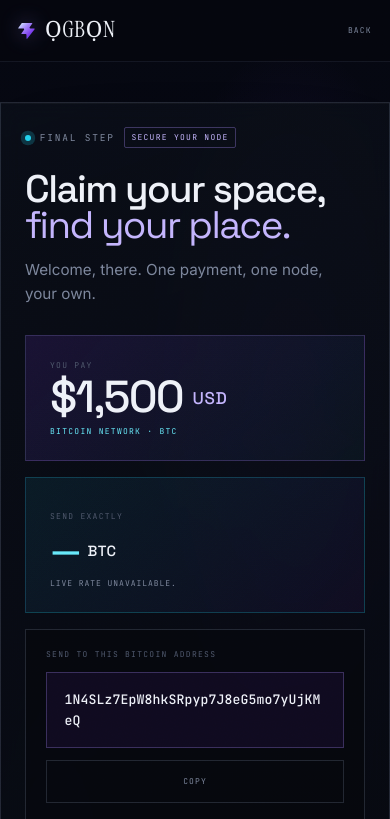
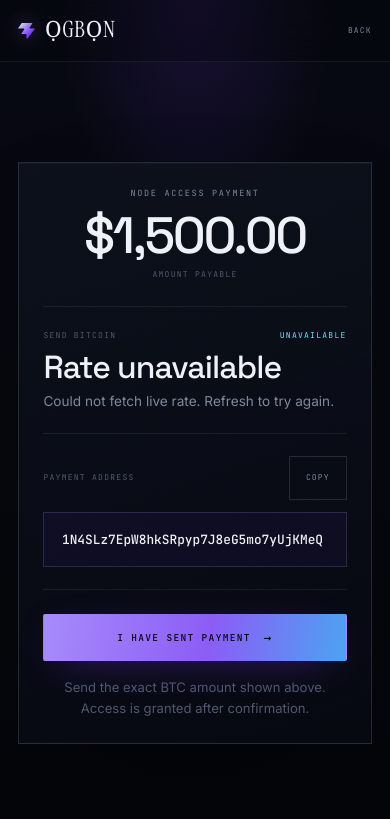
Before and after one commit to utmelab/ogbon-ai, a website built with Vite: page purchase.html in a window 390 px wide. Both pictures are taken after a click on the button "COPY". Shown: the top 819 px of the page. Built offline with nearby package versions, Linux system fonts and the light colour scheme; no server answers.

Commit message:
first commits

```diff
--- a/src/purchase.ts
+++ b/src/purchase.ts
@@ -3,24 +3,23 @@ import './style.css'
 const app = document.querySelector<HTMLDivElement>('#app')
 if (!app) throw new Error('Missing #app')
 
-const email = sessionStorage.getItem('ogbon_request_email') || 'your email'
-const name = sessionStorage.getItem('ogbon_request_name') || 'there'
+const email = sessionStorage.getItem('ogbon_request_email') || ''
+const USD_AMOUNT = 1500
+const WALLET = '1N4SLz7EpW8hkSRpyp7J8eG5mo7yUjKMeQ'
 
 app.innerHTML = `
-<div class="access">
-  <div class="access__bg" aria-hidden="true"></div>
-  <header class="access__top">
+<div class="pay">
+  <div class="pay__bg" aria-hidden="true"></div>
+  <header class="pay__top">
     <a class="brand" href="/" aria-label="ỌGBỌN — home">
       <svg class="brand__bolt" aria-hidden="true"><use href="#bolt"></use></svg>
       <span class="brand__word">ỌGBỌN</span>
-      <span class="brand__slash" aria-hidden="true">/</span>
-      <span class="brand__desc">Welcome</span>
     </a>
     <a class="access__back" href="/request.html">Back</a>
   </header>
 
-  <main class="access__main access__main--single">
-    <section class="access__card purchase" aria-labelledby="purchase-title">
+  <main class="pay__main">
+    <section class="pay__card" aria-labelledby="pay-title">
       <div class="purchase__overlay" data-overlay aria-hidden="true">
         <div class="purchase__overlay-card" data-overlay-card>
           <div class="purchase__spinner" data-spinner aria-hidden="true"></div>
@@ -31,66 +30,46 @@ app.innerHTML = `
         </div>
       </div>
 
-      <p class="kicker">
-        <span class="kicker__dot" aria-hidden="true"></span>
-        Final step
-        <span class="kicker__tag">Secure your node</span>
-      </p>
-      <h1 class="access__title" id="purchase-title">Claim your space, <em>find your place.</em></h1>
-      <p class="access__sub">Welcome, ${escapeHtml(name)}. One payment, one node, your own.</p>
-
-      <div class="purchase__price">
-        <span class="purchase__price-k">You pay</span>
-        <strong class="purchase__price-v">$1,500 <small>USD</small></strong>
-        <span class="purchase__price-net">Bitcoin network · BTC</span>
+      <div class="pay__head">
+        <p class="pay__eyebrow">Node Access Payment</p>
+        <h1 class="pay__amount" id="pay-title">$${USD_AMOUNT.toLocaleString()}.00</h1>
+        <p class="pay__amount-sub">Amount payable</p>
       </div>
 
-      <div class="purchase__send">
-        <span class="purchase__k">Send exactly</span>
-        <strong class="purchase__send-v" data-btc-amount>… <small>BTC</small></strong>
-        <p class="purchase__send-note" data-usd-note>Calculating the live BTC amount…</p>
+      <div class="pay__block">
+        <div class="pay__block-head">
+          <span>Send Bitcoin</span>
+          <span class="pay__live" data-rate>Live rate</span>
+        </div>
+        <div class="pay__btc" data-btc-amount>0.00000000 BTC</div>
+        <p class="pay__btc-note" data-hint>Calculating the exact BTC amount from the live rate.</p>
       </div>
 
-      <div class="purchase__box">
-        <div class="purchase__row purchase__row--stack">
-          <span class="purchase__k">Send to this Bitcoin address</span>
-          <div class="purchase__wallet">
-            <code data-wallet>1N4SLz7EpW8hkSRpyp7J8eG5mo7yUjKMeQ</code>
-            <button class="purchase__copy" type="button" data-copy>Copy</button>
-          </div>
+      <div class="pay__block">
+        <div class="pay__block-head">
+          <span>Payment address</span>
+          <button class="purchase__copy" type="button" data-copy>Copy</button>
         </div>
-        <div class="purchase__row">
-          <span class="purchase__k">Plan</span>
-          <strong class="purchase__v">Private Node Access</strong>
-        </div>
-        <div class="purchase__row">
-          <span class="purchase__k">Email</span>
-          <strong class="purchase__v">${escapeHtml(email)}</strong>
-        </div>
+        <code class="pay__address" data-wallet>${WALLET}</code>
       </div>
 
-      <button class="btn btn--primary access__submit" type="button" data-pay>
-        <span>I have made payment</span>
+      <button class="btn btn--primary pay__submit" type="button" data-pay>
+        <span>I have sent payment</span>
         <span class="btn__arrow" aria-hidden="true">→</span>
       </button>
 
-      <p class="purchase__hint" data-hint>Send the exact BTC amount above to the wallet address.</p>
+      <p class="pay__fine">Send the exact BTC amount shown above. Access is granted after confirmation.${email ? ` Receipt: ${escapeHtml(email)}` : ''}</p>
     </section>
   </main>
 </div>
 `
 
 function escapeHtml(value: string) {
-  return value
-    .replace(/&/g, '&amp;')
-    .replace(/</g, '&lt;')
-    .replace(/>/g, '&gt;')
-    .replace(/"/g, '&quot;')
+  return value.replace(/&/g, '&amp;').replace(/</g, '&lt;').replace(/>/g, '&gt;').replace(/"/g, '&quot;')
 }
 
 const pay = document.querySelector<HTMLButtonElement>('[data-pay]')
 const overlay = document.querySelector<HTMLElement>('[data-overlay]')
-const overlayCard = document.querySelector<HTMLElement>('[data-overlay-card]')
 const spinner = document.querySelector<HTMLElement>('[data-spinner]')
 const overlayK = document.querySelector<HTMLElement>('[data-overlay-k]')
 const overlayTitle = document.querySelector<HTMLElement>('[data-overlay-title]')
@@ -99,10 +78,20 @@ const overlayClose = document.querySelector<HTMLButtonElement>('[data-overlay-cl
 const copy = document.querySelector<HTMLButtonElement>('[data-copy]')
 const wallet = document.querySelector<HTMLElement>('[data-wallet]')
 const btcAmount = document.querySelector<HTMLElement>('[data-btc-amount]')
-const usdNote = document.querySelector<HTMLElement>('[data-usd-note]')
 const hint = document.querySelector<HTMLElement>('[data-hint]')
+const rate = document.querySelector<HTMLElement>('[data-rate]')
 
-const USD_AMOUNT = 1500
+copy?.addEventListener('click', async () => {
+  const text = wallet?.textContent?.trim() || ''
+  try {
+    await navigator.clipboard.writeText(text)
+    if (copy) copy.textContent = 'Copied'
+    setTimeout(() => { if (copy) copy.textContent = 'Copy' }, 1400)
+  } catch {
+    if (copy) copy.textContent = 'Copy failed'
+    setTimeout(() => { if (copy) copy.textContent = 'Copy' }, 1400)
+  }
+})
 
 async function getBtcUsd() {
   const endpoints: Array<() => Promise<number>> = [
@@ -132,42 +121,25 @@ async function getBtcUsd() {
 async function loadBtcAmount() {
   try {
     const usd = await getBtcUsd()
-    const btc = USD_AMOUNT / usd
-    const btcText = btc.toFixed(8)
-    if (btcAmount) btcAmount.innerHTML = `${btcText} <small>BTC</small>`
-    if (usdNote) usdNote.textContent = `1 BTC = $${usd.toLocaleString()} USD · Live rate`
-    if (hint) hint.textContent = `Send exactly ${btcText} BTC to pay $${USD_AMOUNT.toLocaleString()}.`
+    const btc = (USD_AMOUNT / usd).toFixed(8)
+    if (btcAmount) btcAmount.textContent = `${btc} BTC`
+    if (rate) rate.textContent = `1 BTC = $${usd.toLocaleString()}`
+    if (hint) hint.textContent = `Send exactly ${btc} BTC. Rate updates on refresh.`
   } catch {
-    if (btcAmount) btcAmount.innerHTML = `— <small>BTC</small>`
-    if (usdNote) usdNote.textContent = 'Live rate unavailable.'
-    if (hint) hint.textContent = 'Refresh to get the exact BTC amount for $1,500.'
+    if (btcAmount) btcAmount.textContent = 'Rate unavailable'
+    if (rate) rate.textContent = 'Unavailable'
+    if (hint) hint.textContent = 'Could not fetch live rate. Refresh to try again.'
   }
 }
-
-loadBtcAmount()
-
-copy?.addEventListener('click', async () => {
-  const text = wallet?.textContent?.trim() || ''
-  try {
-    await navigator.clipboard.writeText(text)
-    if (copy) copy.textContent = 'Copied'
-    setTimeout(() => { if (copy) copy.textContent = 'Copy' }, 1400)
-  } catch {
-    if (copy) copy.textContent = 'Copy failed'
-    setTimeout(() => { if (copy) copy.textContent = 'Copy' }, 1400)
-  }
-})
 
 function showOverlay() {
   overlay?.classList.add('is-visible')
   overlay?.setAttribute('aria-hidden', 'false')
 }
-
 function hideOverlay() {
   overlay?.classList.remove('is-visible', 'is-error')
   overlay?.setAttribute('aria-hidden', 'true')
 }
-
 function setOverlay(message: string, sub: string, error = false) {
   if (overlayTitle) overlayTitle.textContent = message
   if (overlaySub) overlaySub.textContent = sub
@@ -175,31 +147,27 @@ function setOverlay(message: string, sub: string, error = false) {
   overlay?.classList.toggle('is-error', error)
   if (spinner) spinner.style.display = error ? 'none' : ''
   if (overlayClose) overlayClose.style.display = error ? 'inline-flex' : 'none'
-  if (overlayCard) overlayCard.dataset.state = error ? 'error' : 'loading'
 }
 
 overlayClose?.addEventListener('click', hideOverlay)
-
 pay?.addEventListener('click', () => {
   showOverlay()
   setOverlay('Processing payment…', 'Please ensure the payment has been made.')
-
   const steps = [
     ['Processing payment…', 'Please ensure the payment has been made.'],
     ['Confirming transaction…', 'Checking the network for your transfer.'],
-    ['Checking network…', 'This may take a few moments.'],
-    ['Still checking…', 'Please ensure the payment has been made.'],
+    ['Still checking…', 'This can take a moment.'],
   ] as const
-
   let i = 0
   const timer = window.setInterval(() => {
     i += 1
     if (i < steps.length) {
-      const [msg, sub] = steps[i]
-      setOverlay(msg, sub)
+      setOverlay(steps[i][0], steps[i][1])
       return
     }
     window.clearInterval(timer)
-    setOverlay('No payment received.', 'We could not confirm your transfer. Check the wallet address and amount, then try again.', true)
+    setOverlay('No payment received.', 'We could not confirm your transfer. Check the address and amount, then try again.', true)
   }, 1400)
 })
+
+loadBtcAmount()
--- a/src/style.css
+++ b/src/style.css
@@ -2313,3 +2313,119 @@ select.field__input option { background: #0b0f18; color: var(--ink); }
   text-transform: uppercase;
   color: var(--muted);
 }
+
+/* ---------- payment redesign ---------- */
+
+.pay {
+  position: relative;
+  min-height: 100svh;
+  overflow: clip;
+  isolation: isolate;
+}
+.pay__bg {
+  position: absolute; inset: 0; z-index: 0;
+  background:
+    radial-gradient(50% 40% at 50% 0%, rgba(124,58,237,0.16), transparent 70%),
+    linear-gradient(180deg, #070912 0%, #05060a 100%);
+}
+.pay__top {
+  position: relative; z-index: 2;
+  display: flex; align-items: center; justify-content: space-between; gap: 1rem;
+  min-height: var(--topbar); padding: 0 var(--gutter);
+  border-bottom: 1px solid var(--line);
+  background: rgba(5,6,10,0.35); backdrop-filter: blur(16px); -webkit-backdrop-filter: blur(16px);
+}
+.pay__main {
+  position: relative; z-index: 1;
+  display: grid; place-items: center;
+  min-height: calc(100svh - var(--topbar));
+  padding: clamp(2rem, 5vw, 4rem) var(--gutter);
+}
+.pay__card {
+  position: relative; overflow: hidden;
+  width: min(100%, 560px);
+  padding: clamp(1.5rem, 3vw, 2.4rem);
+  border: 1px solid var(--line-strong);
+  background: linear-gradient(160deg, rgba(13,17,28,0.92), rgba(7,9,17,0.96));
+  box-shadow: 0 50px 140px -70px rgba(0,0,0,0.95), inset 0 1px 0 rgba(255,255,255,0.03);
+}
+.pay__head {
+  padding-bottom: 1.6rem;
+  border-bottom: 1px solid var(--line);
+  text-align: center;
+}
+.pay__eyebrow {
+  font-family: var(--mono);
+  font-size: 8.5px;
+  letter-spacing: 0.2em;
+  text-transform: uppercase;
+  color: var(--muted);
+}
+.pay__amount {
+  margin-top: 0.7rem;
+  font-family: var(--display);
+  font-size: clamp(3.2rem, 8vw, 5rem);
+  font-weight: 500;
+  line-height: 0.92;
+  letter-spacing: -0.045em;
+  color: var(--ink);
+}
+.pay__amount-sub {
+  margin-top: 0.55rem;
+  font-family: var(--mono);
+  font-size: 8px;
+  letter-spacing: 0.16em;
+  text-transform: uppercase;
+  color: var(--faint);
+}
+.pay__block {
+  padding: 1.35rem 0;
+  border-bottom: 1px solid var(--line);
+}
+.pay__block-head {
+  display: flex; align-items: center; justify-content: space-between; gap: 1rem;
+  font-family: var(--mono);
+  font-size: 8px;
+  letter-spacing: 0.16em;
+  text-transform: uppercase;
+  color: var(--faint);
+}
+.pay__live { color: var(--cyan-bright); }
+.pay__btc {
+  margin-top: 0.55rem;
+  font-family: var(--display);
+  font-size: clamp(2rem, 5vw, 3rem);
+  font-weight: 500;
+  line-height: 1.05;
+  letter-spacing: -0.03em;
+  color: var(--ink);
+  word-break: break-all;
+}
+.pay__btc-note {
+  margin-top: 0.45rem;
+  font-size: 0.85rem;
+  line-height: 1.5;
+  color: var(--muted);
+}
+.pay__address {
+  display: block;
+  margin-top: 0.75rem;
+  padding: 1rem 1.1rem;
+  border: 1px solid rgba(167,139,250,0.2);
+  background: rgba(124,58,237,0.06);
+  font-family: var(--mono);
+  font-size: clamp(0.8rem, 1.8vw, 0.98rem);
+  font-weight: 500;
+  line-height: 1.7;
+  color: var(--ink);
+  word-break: break-all;
+  user-select: all;
+}
+.pay__submit { justify-content: center; width: 100%; margin-top: 1.5rem; }
+.pay__fine {
+  margin-top: 1rem;
+  font-size: 0.82rem;
+  line-height: 1.6;
+  color: var(--faint);
+  text-align: center;
+}
```
